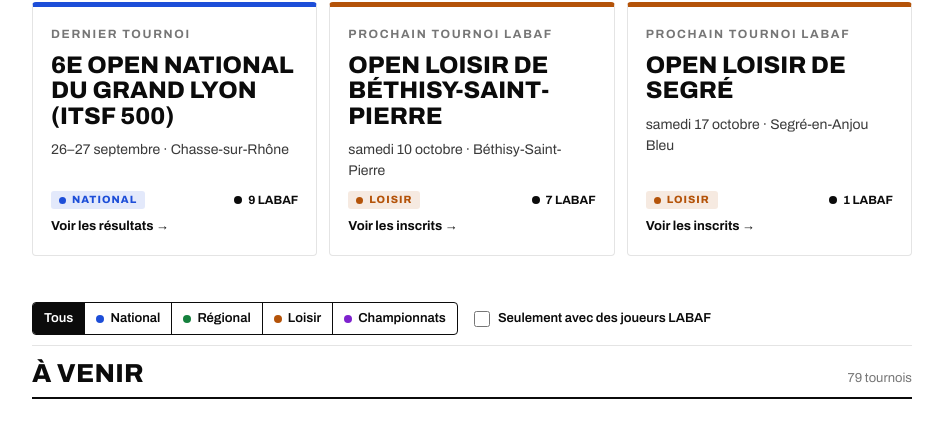
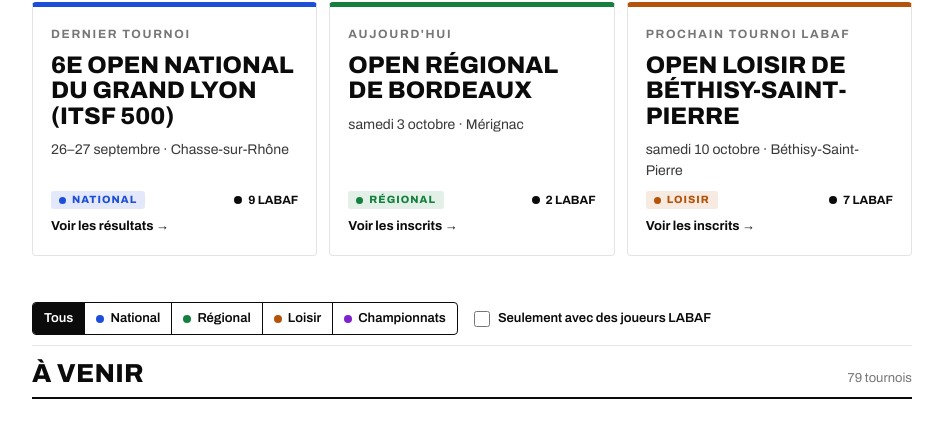
Before and after one commit to Remhie/labaf-live, a website: page docs/index.html in a window 1280 px wide. Shown: the part 186-614 px from the top of the page, without its empty margins (168-1111 px from the left). Drawn offline with Linux system fonts and the light colour scheme.

Commit message:
Update index.html

```diff
--- a/docs/index.html
+++ b/docs/index.html
@@ -299,13 +299,13 @@ function renderHome() {
   const live = all.filter(t => isLive(t, today));
   const nClub = t => (t.members || []).length;
 
-  const next = all.filter(t => t.start > today && nClub(t)).slice(0, 2);
+  const next = all.filter(t => t.end >= today && nClub(t)).slice(0, 2);
   const last = all.filter(t => t.end < today && nClub(t)).slice(-1);
   const features = live.length ? live : [...last, ...next].slice(0, 3);
 
   const featureCard = t => {
     const isL = isLive(t, today), past = t.end < today;
-    const top = isL ? '<span class="live-tag"><i></i>En direct</span>' : '<span class="eyebrow">' + (past ? "Dernier tournoi" : "Prochain tournoi LABAF") + "</span>";
+    const top = isL ? '<span class="live-tag"><i></i>En direct</span>' : '<span class="eyebrow">' + (past ? "Dernier tournoi" : t.start <= today ? "Aujourd'hui" : "Prochain tournoi LABAF") + "</span>";
     return '<a class="feature ' + t.level + (isL ? " live" : "") + '" href="#' + t.code + '">' + top +
       '<div class="t">' + esc(t.name) + '</div><div class="fm">' + esc(dateRange(t.start, t.end)) + " · " + esc(t.city) + "</div>" +
       '<div class="foot">' + lvlTag(t) + clubPill(nClub(t)) + '<span class="go">' + (isL ? "Suivre le direct →" : past ? "Voir les résultats →" : "Voir les inscrits →") + "</span></div></a>";
```
